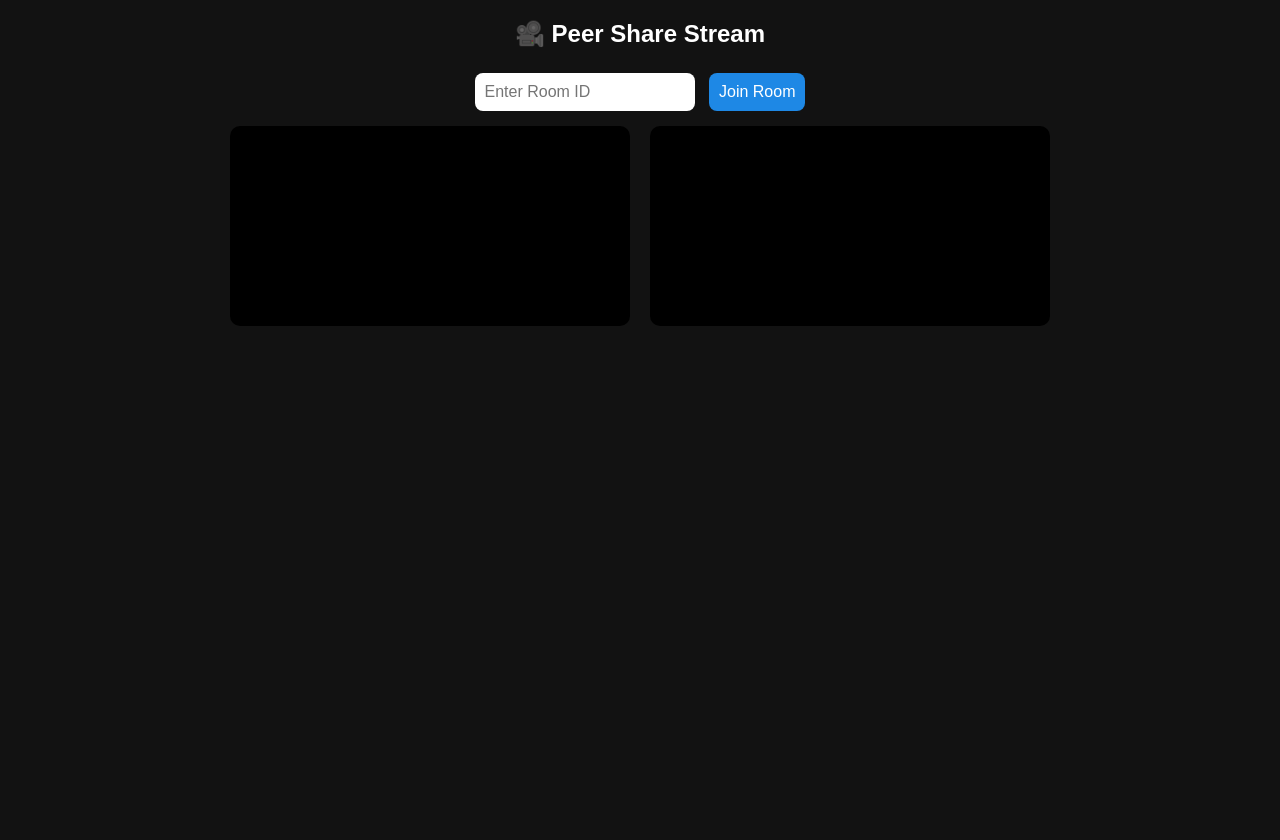
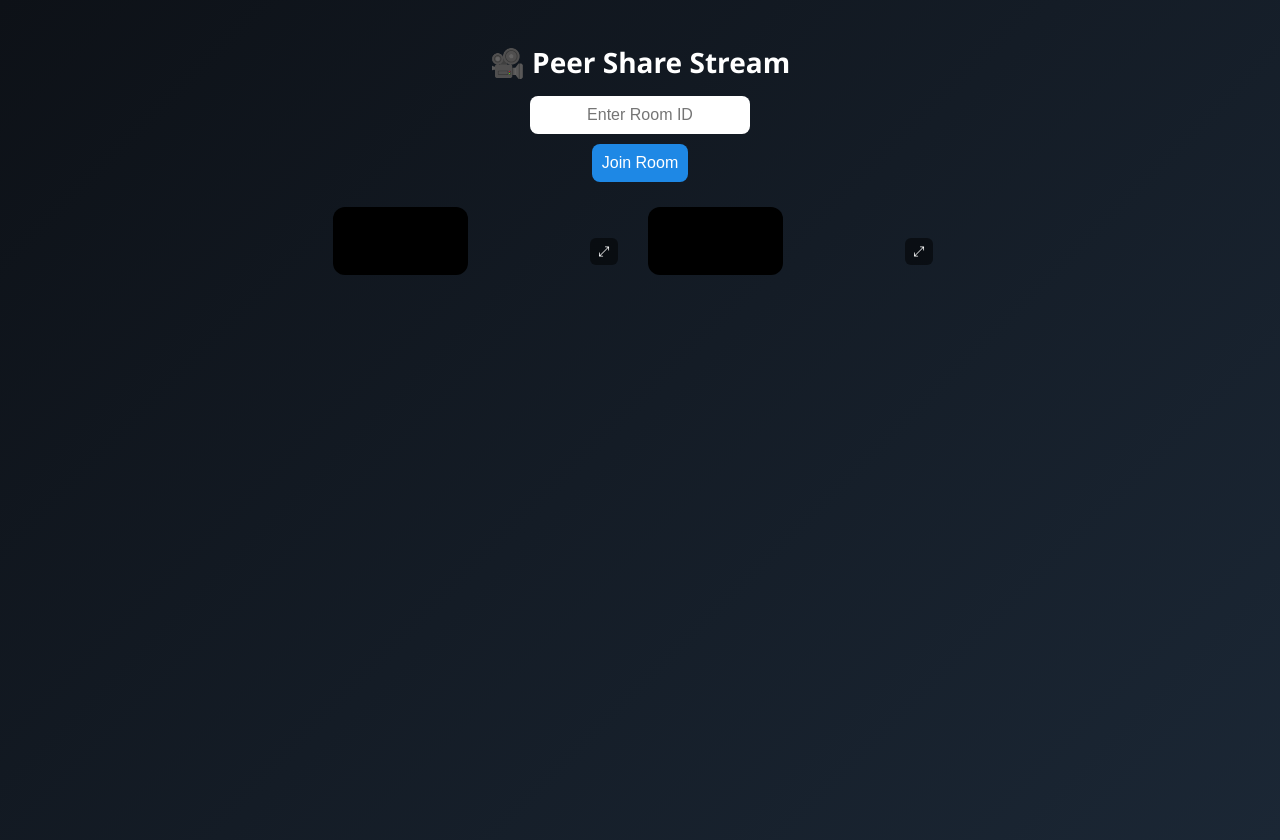
Before and after one commit to mayurbhati2110-Ak/peer-share-app, a website: page public/index.html in a window 1280 px wide. Before the commit the page ends 800 px from the top, so only its background shows below. Drawn offline with nearby package versions, Linux system fonts and the light colour scheme; no server answers.

Commit message:
Update index.html

```diff
--- a/public/index.html
+++ b/public/index.html
@@ -6,16 +6,20 @@
   <title>Peer Share Stream</title>
   <style>
     body {
-      font-family: Arial, sans-serif;
-      text-align: center;
-      background: #121212;
+      font-family: 'Segoe UI', sans-serif;
+      background: linear-gradient(135deg, #0d1117, #1b2735);
       color: #fff;
+      display: flex;
+      flex-direction: column;
+      align-items: center;
+      justify-content: flex-start;
+      min-height: 100vh;
+      margin: 0;
+      padding: 20px;
     }
     h2 {
-      margin-top: 20px;
-    }
-    #controls {
-      margin: 15px;
+      font-size: 28px;
+      margin-bottom: 10px;
     }
     input, button {
       padding: 10px;
@@ -23,75 +27,129 @@
       border-radius: 8px;
       border: none;
       font-size: 16px;
+      outline: none;
     }
     input {
       width: 200px;
+      text-align: center;
     }
     button {
       background-color: #1e88e5;
       color: #fff;
       cursor: pointer;
+      transition: 0.2s;
     }
     button:hover {
       background-color: #1565c0;
     }
-    video {
-      width: 45%;
-      max-width: 400px;
-      margin: 10px;
-      border-radius: 10px;
-      background: #000;
+    #controls {
+      margin: 10px 0;
     }
     #videos {
       display: flex;
       justify-content: center;
       flex-wrap: wrap;
+      gap: 15px;
+      margin-top: 15px;
+      width: 100%;
+    }
+    video {
+      border-radius: 12px;
+      background: #000;
+      width: 45%;
+      max-width: 420px;
+      transition: transform 0.3s ease;
+    }
+    video:hover {
+      transform: scale(1.02);
+    }
+    .fullscreen-btn {
+      position: absolute;
+      bottom: 10px;
+      right: 10px;
+      background: rgba(0, 0, 0, 0.5);
+      border: none;
+      color: white;
+      padding: 5px 8px;
+      border-radius: 6px;
+      cursor: pointer;
+      font-size: 14px;
+    }
+    .video-wrapper {
+      position: relative;
+      display: inline-block;
+    }
+    #status {
+      font-size: 14px;
+      color: #8ab4f8;
+      margin-top: 5px;
     }
   </style>
 </head>
 <body>
   <h2>🎥 Peer Share Stream</h2>
-  <div>
-    <input id="room" placeholder="Enter Room ID" />
-    <button id="joinBtn">Join Room</button>
+
+  <input id="room" placeholder="Enter Room ID" />
+  <button id="joinBtn">Join Room</button>
+  <div id="status"></div>
+
+  <div id="controls" style="display:none">
+    <button id="shareVideo">📹 Video</button>
+    <button id="shareAudio">🎤 Audio</button>
+    <button id="shareBoth">🎥 Both</button>
   </div>
-  <div id="controls" style="display:none">
-    <button id="shareVideo">📹 Share Video</button>
-    <button id="shareAudio">🎤 Share Audio</button>
-    <button id="shareBoth">🎥 Share Both</button>
-  </div>
+
   <div id="videos">
-    <video id="localVideo" autoplay muted playsinline></video>
-    <video id="remoteVideo" autoplay playsinline></video>
+    <div class="video-wrapper">
+      <video id="localVideo" autoplay muted playsinline></video>
+      <button class="fullscreen-btn" onclick="toggleFullscreen('localVideo')">⤢</button>
+    </div>
+    <div class="video-wrapper">
+      <video id="remoteVideo" autoplay playsinline></video>
+      <button class="fullscreen-btn" onclick="toggleFullscreen('remoteVideo')">⤢</button>
+    </div>
   </div>
 
   <script src="https://cdn.socket.io/4.7.2/socket.io.min.js"></script>
   <script>
     const socket = io();
-    let pc;
-    let currentRoom;
-
+    let pc, currentRoom;
     const joinBtn = document.getElementById("joinBtn");
     const roomInput = document.getElementById("room");
     const controls = document.getElementById("controls");
     const localVideo = document.getElementById("localVideo");
     const remoteVideo = document.getElementById("remoteVideo");
+    const statusDiv = document.getElementById("status");
+
+    function log(msg) {
+      console.log(msg);
+      statusDiv.textContent = msg;
+    }
 
     joinBtn.onclick = () => {
       const room = roomInput.value.trim();
-      if (!room) return alert("Enter room ID");
+      if (!room) return alert("Enter room ID!");
       currentRoom = room;
       socket.emit("join-room", room);
+    };
+
+    socket.on("room-full", () => {
+      alert("Room is full! Only 2 users allowed per room.");
+    });
+
+    socket.on("ready", () => {
+      log("Both users connected.");
+      setupPeerConnection();
       controls.style.display = "block";
-      setupPeerConnection();
-    };
+    });
 
     function setupPeerConnection() {
       pc = new RTCPeerConnection({
-        iceServers: [{ urls: "stun:stun.l.google.com:19302" }],
+        iceServers: [{ urls: "stun:stun.l.google.com:19302" }]
       });
 
       pc.ontrack = (event) => {
+        log("Receiving remote stream...");
         remoteVideo.srcObject = event.streams[0];
       };
 
@@ -99,16 +157,10 @@
         if (event.candidate) {
           socket.emit("ice-candidate", {
             roomId: currentRoom,
-            candidate: event.candidate,
+            candidate: event.candidate
           });
         }
       };
-
-      socket.on("user-joined", async () => {
-        const offer = await pc.createOffer();
-        await pc.setLocalDescription(offer);
-        socket.emit("offer", { roomId: currentRoom, offer });
-      });
 
       socket.on("offer", async (data) => {
         await pc.setRemoteDescription(new RTCSessionDescription(data.offer));
@@ -125,7 +177,7 @@
         try {
           await pc.addIceCandidate(new RTCIceCandidate(candidate));
         } catch (err) {
-          console.error("Error adding ICE candidate:", err);
+          console.error("ICE error:", err);
         }
       });
     }
@@ -140,8 +192,14 @@
         const stream = await navigator.mediaDevices.getUserMedia(constraints);
         localVideo.srcObject = stream;
         stream.getTracks().forEach((track) => pc.addTrack(track, stream));
+
+        const offer = await pc.createOffer();
+        await pc.setLocalDescription(offer);
+        socket.emit("offer", { roomId: currentRoom, offer });
+
+        log("Media streaming started.");
       } catch (err) {
-        alert("Media access denied.");
+        alert("Unable to access camera/microphone.");
         console.error(err);
       }
     }
@@ -149,6 +207,15 @@
     document.getElementById("shareVideo").onclick = () => share("video");
     document.getElementById("shareAudio").onclick = () => share("audio");
     document.getElementById("shareBoth").onclick = () => share("both");
+
+    function toggleFullscreen(videoId) {
+      const video = document.getElementById(videoId);
+      if (document.fullscreenElement) {
+        document.exitFullscreen();
+      } else {
+        video.requestFullscreen();
+      }
+    }
   </script>
 </body>
 </html>
```
